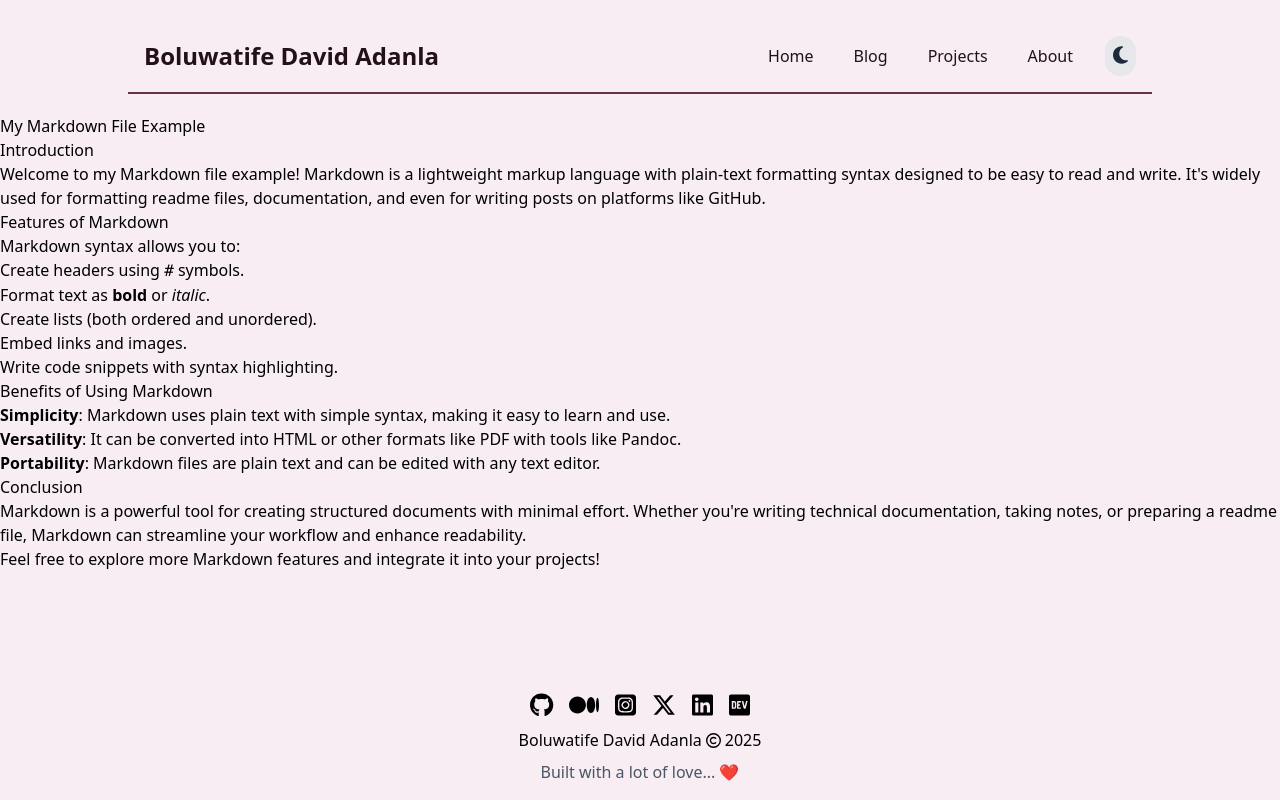
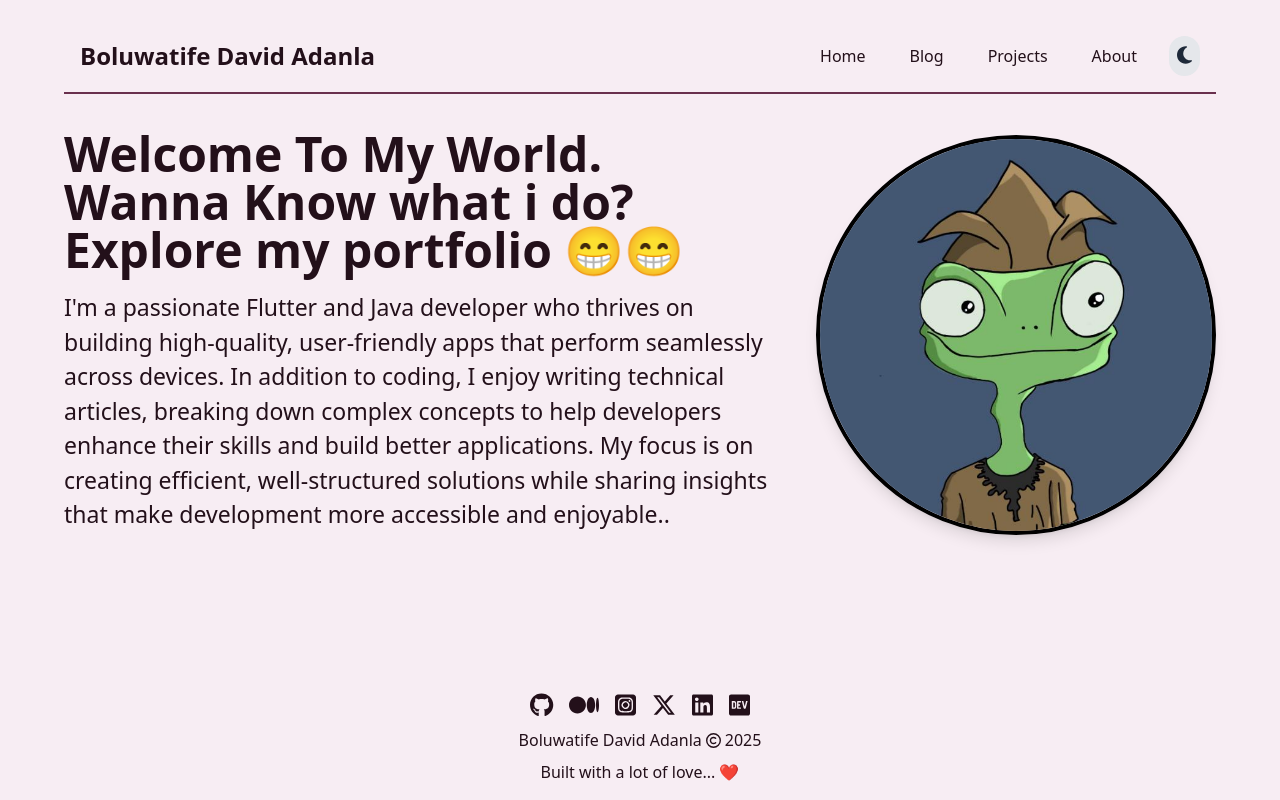
Before and after one commit to BOLUWATIFE-DAVID-ADANLA/boluwatifes-portfolio-app, a React (Vite) app: page / in a window 1280 px wide. Built offline with nearby package versions, Linux system fonts and the light colour scheme.

Commit message:
home page done

```diff
--- a/src/components/ClickableSocialIcons.jsx
+++ b/src/components/ClickableSocialIcons.jsx
@@ -4,7 +4,7 @@ import { FontAwesomeIcon } from "@fortawesome/react-fontawesome";
 
 const ClickableSocialIcons = ({ onClick, socialicon }) => {
   return (
-    <button onClick={onClick} className="text-black dark:text-white ">
+    <button onClick={onClick} className="dark:text-DText text-Text">
       <FontAwesomeIcon icon={socialicon} className="text-2xl " />
     </button>
   );
--- a/src/components/Footer.jsx
+++ b/src/components/Footer.jsx
@@ -19,7 +19,7 @@ const Footer = () => {
     <div className="flex flex-col items-center justify-center py-4 text-center ">
       {/* Social Icons */}
       <div className="space-x-4 mb-2">
-        <ClickableSocialIcons onClick={""} socialicon={faGithub} />
+        <ClickableSocialIcons onClick={"hello"} socialicon={faGithub} />
         <ClickableSocialIcons onClick={""} socialicon={faMedium} />
         <ClickableSocialIcons onClick={""} socialicon={faInstagramSquare} />
         <ClickableSocialIcons onClick={""} socialicon={faXTwitter} />
@@ -29,13 +29,13 @@ const Footer = () => {
 
       {/* Author & Copyright */}
       <div className="flex items-center space-x-1 mb-2">
-        <h3>{appText.author}</h3>
-        <FontAwesomeIcon icon={faCopyright} className="text-[15px]" />
-        <h3>{currentYear}</h3>
+        <h3 className="dark:text-DText text-Text">{appText.author}</h3>
+        <FontAwesomeIcon icon={faCopyright} className="text-[15px] dark:text-DText text-Text" />
+        <h3 className="dark:text-DText text-Text">{currentYear}</h3>
       </div>
 
       {/* Extra Message */}
-      <h3 className="text-gray-600">Built with a lot of love... ❤️</h3>
+      <h3 className="dark:text-DText text-Text">Built with a lot of love... ❤️</h3>
     </div>
   );
 };
--- a/src/components/HanburgerIcon.jsx
+++ b/src/components/HanburgerIcon.jsx
@@ -4,7 +4,7 @@ import { faBars } from "@fortawesome/free-solid-svg-icons";
 
 const HamburgerIcon = ({ onClick }) => {
   return (
-    <button onClick={onClick} className="text-black dark:text-white block md:hidden">
+    <button onClick={onClick} className="text-black dark:text-white block lg:hidden">
       <FontAwesomeIcon icon={faBars} className="text-2xl " />
     </button>
   );
--- a/src/components/navbar.jsx
+++ b/src/components/navbar.jsx
@@ -8,8 +8,8 @@ const Navbar = () => {
   const [isOpen, setIsOpen] = useState(false);
   return (
     <nav>
-      <div className=" flex justify-between px-[16px] my-[20px] items-center md:max-w-2xl xl:max-w-5xl mx-auto py-4 sm:border-0 md:border-b-2 md:border-Primary dark:md:border-DPrimary ">
-        <div className="  text-[16px] text-Text dark:text-DText md:text-2xl font-serif font-semibold">
+      <div className=" flex justify-between px-[16px] my-[20px] items-center md:max-w-2xl xl:max-w-6xl mx-auto py-4 sm:border-0 md:border-b-2 md:border-Primary dark:md:border-DPrimary ">
+        <div className="  text-[16px] text-Text dark:text-DText  md:text-2xl font-serif font-semibold">
           {appText.author}
         </div>
 
@@ -17,7 +17,7 @@ const Navbar = () => {
           <HanburgerIcon onClick={() => setIsOpen(!isOpen)} />
 
           {/* this is the desktop view of the nav items  */}
-          <div className="  hidden md:flex   space-x-6 ">
+          <div className="  hidden lg:flex lg:space-x-2 xl:space-x-7  ">
             {AppPages.map((link, index) => (
               <a
                 key={index}
--- a/src/components/sectionContainer.jsx
+++ b/src/components/sectionContainer.jsx
@@ -1,11 +1,11 @@
 import React from "react";
 
-const sectioncontainer = ({ children }) => {
+const SectionContainer = ({ children }) => {
   return (
-    <section className="mx-auto max-w-3xl px-4 sm:px-6 xl:max-w-5xl xl:px-0">
+    <div className="items-center md:max-w-2xl xl:max-w-6xl mx-auto py-4">
       {children}
-    </section>
+    </div>
   );
 };
 
-export default sectioncontainer;
+export default SectionContainer;
--- a/src/data/appText.js
+++ b/src/data/appText.js
@@ -10,19 +10,15 @@ const appText = {
 
 
    MESSAGES: {
-     WELCOME: "Welcome to My Awesome App!",
-     LOGIN_SUCCESS: "You have successfully logged in.",
+     HomePageMessage: "Welcome To My World. Wanna Know what i do? Explore my portfolio 😁😁  ",
+     HomePagesubMessage: "I'm a passionate Flutter and Java developer who thrives on building high-quality, user-friendly apps that perform seamlessly across devices. In addition to coding, I enjoy writing technical articles, breaking down complex concepts to help developers enhance their skills and build better applications. My focus is on creating efficient, well-structured solutions while sharing insights that make development more accessible and enjoyable..",
      ERROR: "Something went wrong. Please try again.",
      NO_INTERNET: "No internet connection. Please check your network.",
    },
 
 
 
-   FOOTER: {
-     COPYRIGHT: "© 2025 My Awesome App. All rights reserved.",
-     TERMS: "Terms & Conditions",
-     PRIVACY: "Privacy Policy",
-   },
+
  };
 
  export default appText;
--- a/src/pages/Home.jsx
+++ b/src/pages/Home.jsx
@@ -1,13 +1,31 @@
-import React from 'react'
-import MdxContainerWrapper from '../components/MdxContainerWrapper'
-import TestMDX from '../blog/test.mdx'
+import React from "react";
+import appText from "../data/appText";
+import SectionContainer from "../components/sectionContainer"; // Ensure correct import
+import me from "../assets/images/me.jpg";
 
 const Home = () => {
   return (
-    <MdxContainerWrapper>
-      <TestMDX/>
-    </MdxContainerWrapper>
-    )
-}
+    <SectionContainer>
+      <div className="flex flex-col-reverse xl:flex-row space-y-6 md:space-y-2 md:space-x-6 items-center lg:justify-center lg:items-center px-[20px] sm:px-0 ">
+        <div className="space-y-4 text-center lg:text-left align-middle">
+          <h1 className=" text-2xl lg:text-4xl md:text-3xl xl:text-5xl text-center  font-bold text-Text dark:text-DText xl:text-left">
+            {appText.MESSAGES.HomePageMessage}
+          </h1>
+          <p className="text-Text dark:text-DText text-[12px] md:text-[20px] lg:text-[23px] text-center lg:text-center xl:text-left">
+            {appText.MESSAGES.HomePagesubMessage}
+          </p>
+        </div>
+<div>
 
-export default Home
+</div>
+        <img
+          src={me}
+          alt="Profile Picture"
+          className="w-[200px] h-[200px] lg:w-[250px] lg:h-[250px] xl:h-[400px] xl:w-[400px] rounded-full border-4 border-gradient-to-r from-blue-500 to-purple-500 shadow-lg object-cover"
+        />
+      </div>
+    </SectionContainer>
+  );
+};
+
+export default Home;
```
Also changed, not shown: src/assets/images/me.jpg (added).
